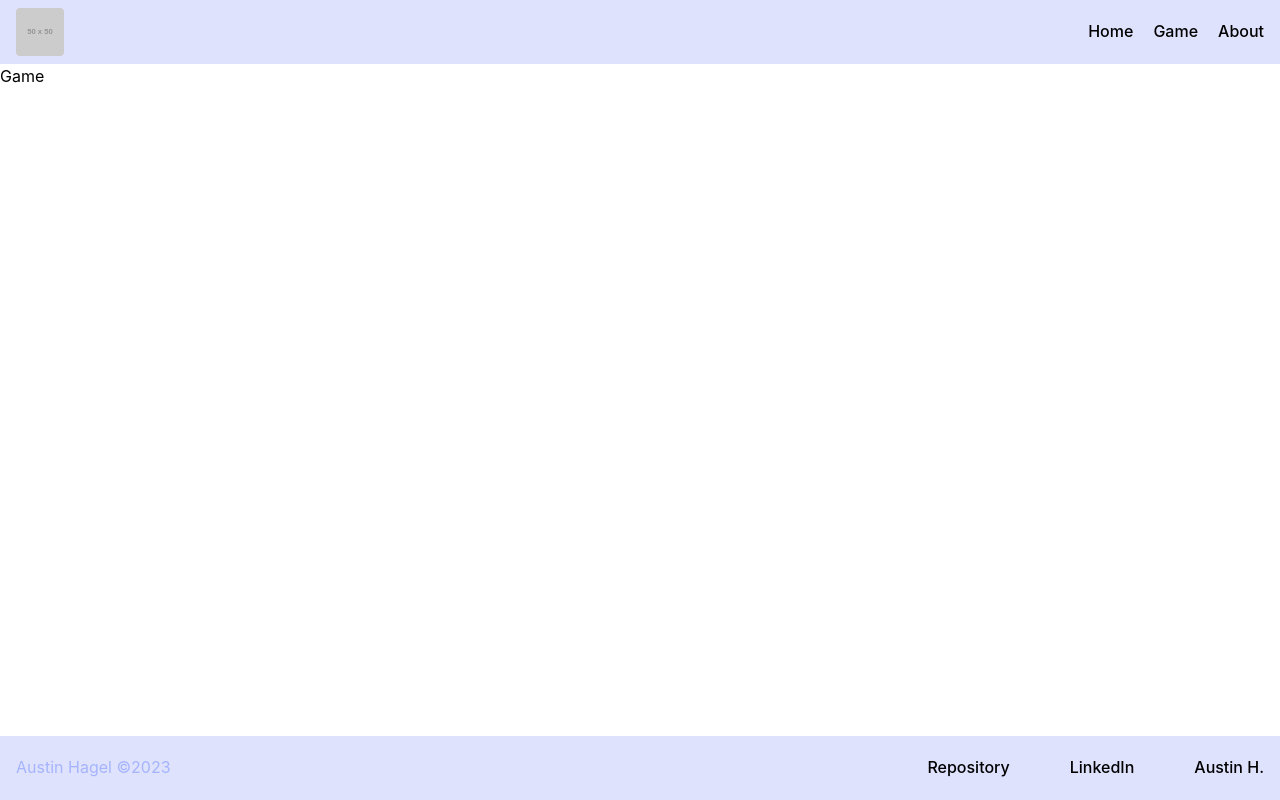
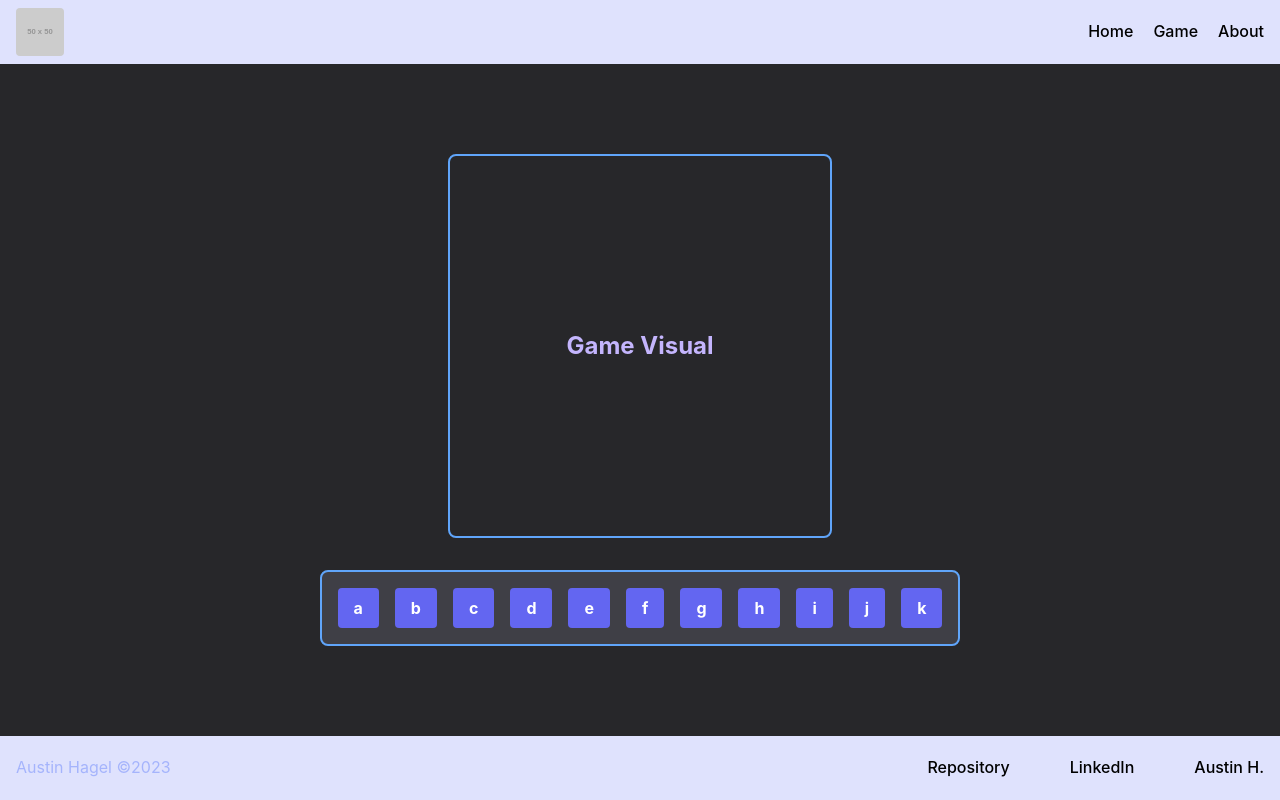
Before and after one commit to austinh-io/RTT-WordGuess, a React (Vite) app: page /game in a window 1280 px wide. Built offline with nearby package versions, Linux system fonts and the light colour scheme; some icons are missing.

Commit message:
Update links in Footer and Navigation components

```diff
--- a/src/components/Footer.tsx
+++ b/src/components/Footer.tsx
@@ -1,5 +1,5 @@
 import colors from 'tailwindcss/colors';
-import StandardLink from './StandardLink';
+import StandardLink from './StyledLink';
 
 const Footer = () => {
   return (
@@ -11,8 +11,8 @@ const Footer = () => {
         <ul className='flex flex-wrap justify-start items-start gap-4 mt-4 sm:mt-0 sm:gap-8 sm:ml-auto'>
           <li>
             <StandardLink
-              link='https://github.com/gmni-dev/RTT-WordGuess'
-              title='Repository'
+              uri='https://github.com/gmni-dev/RTT-WordGuess'
+              text='Repository'
               newTab={true}>
               <box-icon
                 type='logo'
@@ -22,8 +22,8 @@ const Footer = () => {
           </li>
           <li>
             <StandardLink
-              link='https://austin.fo/linkedin'
-              title='LinkedIn'
+              uri='https://austin.fo/linkedin'
+              text='LinkedIn'
               newTab={true}>
               <box-icon
                 type='logo'
@@ -33,8 +33,8 @@ const Footer = () => {
           </li>
           <li>
             <StandardLink
-              link='https://austin.fo/'
-              title='Austin H.'
+              uri='https://austin.fo/'
+              text='Austin H.'
               newTab={true}>
               <box-icon
                 name='link-external'
--- /dev/null
+++ b/src/components/GameVisual.tsx
@@ -0,0 +1,13 @@
+const GameVisual = () => {
+  return (
+    <div className='flex flex-col items-center justify-center w-full'>
+      <div className='flex border-solid border-2 border-blue-400 rounded-lg h-96 w-96'>
+        <span className='flex items-center justify-center mx-auto text-2xl text-violet-300 font-bold'>
+          Game Visual
+        </span>
+      </div>
+    </div>
+  );
+};
+
+export default GameVisual;
--- /dev/null
+++ b/src/components/LetterButton.tsx
@@ -0,0 +1,16 @@
+type LetterButtonProps = {
+  letter: string;
+  onClick?: () => void;
+};
+
+const LetterButton = ({ letter, onClick }: LetterButtonProps) => {
+  return (
+    <button
+      className='bg-indigo-500 hover:bg-indigo-600 text-white font-bold py-2 px-4 rounded'
+      onClick={onClick}>
+      {letter}
+    </button>
+  );
+};
+
+export default LetterButton;
--- /dev/null
+++ b/src/components/LetterTray.tsx
@@ -0,0 +1,21 @@
+import LetterButton from './LetterButton';
+
+const LetterTray = () => {
+  const letters = ['a', 'b', 'c', 'd', 'e', 'f', 'g', 'h', 'i', 'j', 'k'];
+
+  return (
+    <>
+      <div className='flex flex-wrap border-solid border-2 bg-zinc-700 border-blue-400 rounded-lg min-h-[4rem] min-w-[4rem] gap-4 p-4'>
+        {letters.map((letter) => (
+          <LetterButton
+            key={letter}
+            onClick={() => console.log(letter)}
+            letter={letter}
+          />
+        ))}
+      </div>
+    </>
+  );
+};
+
+export default LetterTray;
--- a/src/components/Navigation.tsx
+++ b/src/components/Navigation.tsx
@@ -1,5 +1,5 @@
 import Logo from './Logo';
-import StandardLink from './StandardLink';
+import StandardLink from './StyledLink';
 
 const Navigation = () => {
   return (
@@ -10,18 +10,18 @@ const Navigation = () => {
           <ul className='flex items-center justify-end gap-4 ml-auto'>
             <li>
               <StandardLink
-                title='Home'
-                link='/'></StandardLink>
+                text='Home'
+                uri='/'></StandardLink>
             </li>
             <li>
               <StandardLink
-                title='Game'
-                link='/game'></StandardLink>
+                text='Game'
+                uri='/game'></StandardLink>
             </li>
             <li>
               <StandardLink
-                title='About'
-                link='/about'></StandardLink>
+                text='About'
+                uri='/about'></StandardLink>
             </li>
           </ul>
         </div>
--- a/src/components/StandardLink.tsx
+++ b/src/components/StyledLink.tsx
@@ -2,8 +2,8 @@ import React from 'react';
 import { Link } from 'react-router-dom';
 
 type FooterLinkProps = {
-  link: string;
-  title: string;
+  uri?: string;
+  text?: string;
   children?:
     | React.ReactElement<unknown, 'box-icon'>
     | React.ReactElement<unknown, 'box-icon'>[];
@@ -11,8 +11,8 @@ type FooterLinkProps = {
 };
 
 const StandardLink: React.FC<FooterLinkProps> = ({
-  link,
-  title,
+  uri = 'https://example.com',
+  text = 'New Link',
   children,
   newTab = false,
 }) => {
@@ -24,11 +24,11 @@ const StandardLink: React.FC<FooterLinkProps> = ({
 
   return (
     <Link
-      to={link}
+      to={uri}
       target={newTab ? '_blank' : ''}
       className='relative overflow-hidden flex items-center justify-center group pb-0.5'>
       <span className='mr-1 flex items-center justify-center'>{children}</span>
-      <span className='font-medium '>{title}</span>
+      <span className='font-medium '>{text}</span>
       <span className='absolute left-0.5 right-0 bottom-0 h-0.5 bg-slate-200 origin-left transform scale-x-0 group-hover:scale-x-100 transition-transform duration-200 ease-out'></span>
     </Link>
   );
--- a/src/pages/Game.tsx
+++ b/src/pages/Game.tsx
@@ -1,7 +1,13 @@
+import GameVisual from '../components/GameVisual';
+import LetterTray from '../components/LetterTray';
+
 const Game: React.FC = () => {
   return (
     <>
-      <h1>Game</h1>
+      <main className='flex flex-col flex-grow justify-center items-center header bg-zinc-800 px-4 h-full gap-8'>
+        <GameVisual />
+        <LetterTray />
+      </main>
     </>
   );
 };
```
